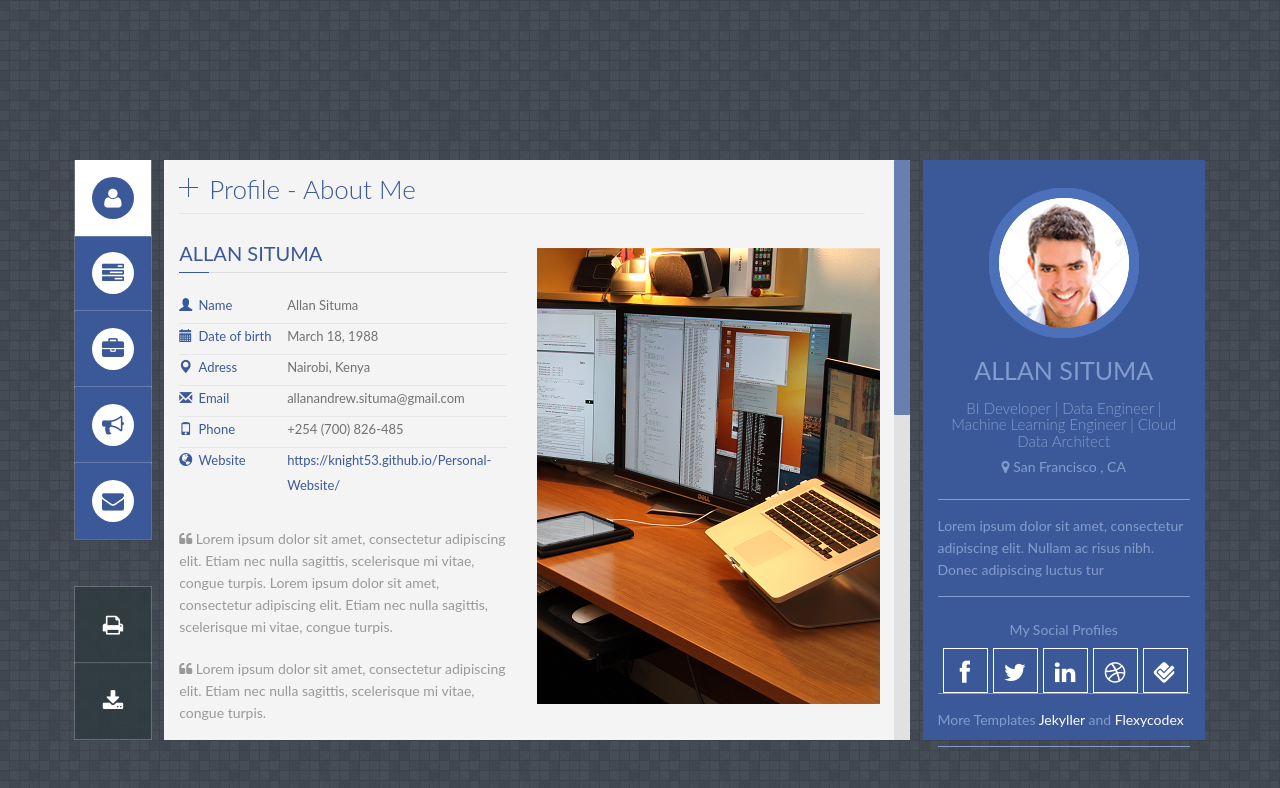
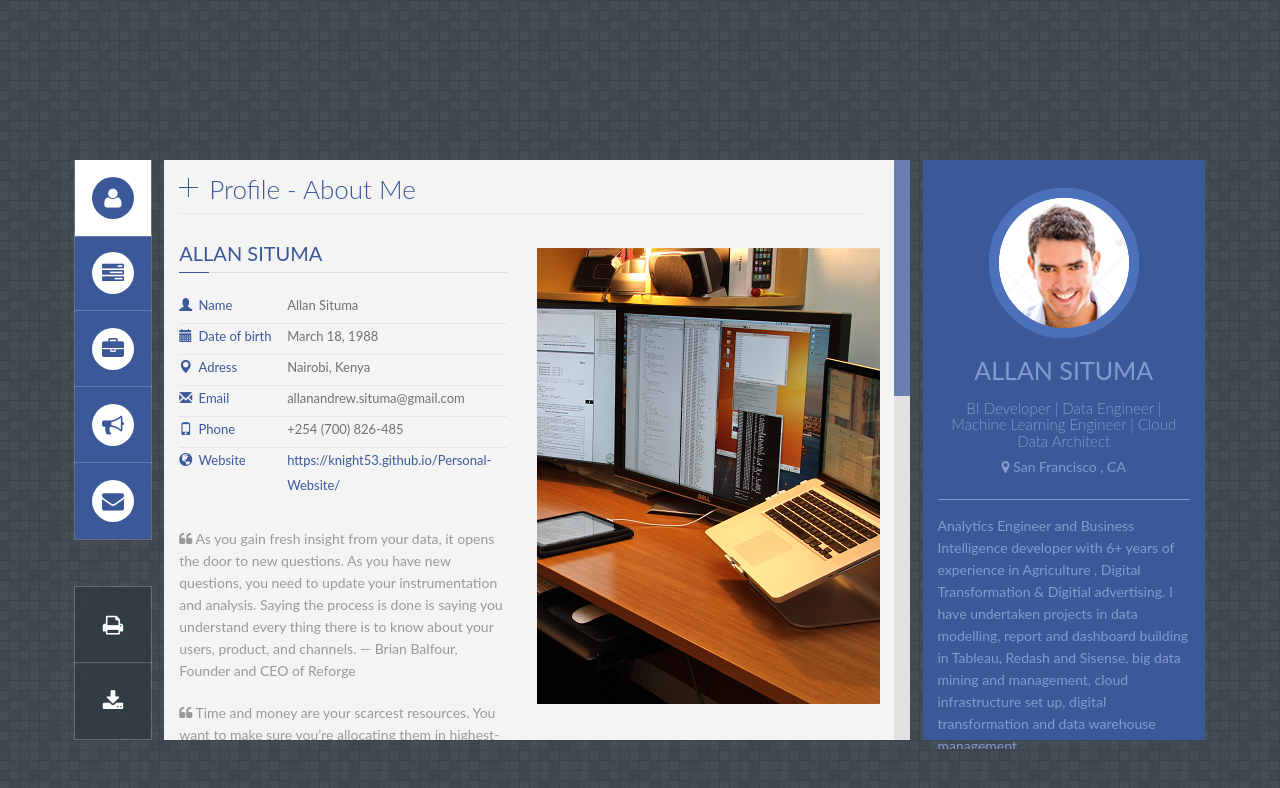
Before and after one commit to jekyller/PanelCV, a Jekyll site: the page built from index.html, in a window 1280 px wide. Shown: the top 788 px of the page. Built offline with Jekyll 4.4.1, drawn with Linux system fonts in a browser that asks for light colours; some web fonts are replaced; some of the changed text lies outside the part shown.

Commit message:
update website profile

```diff
--- a/_includes/portfolio.html
+++ b/_includes/portfolio.html
@@ -10,10 +10,10 @@
         <!-- #filters -->
         <ul id="filters" class="clearfix">
             <li><span class="filter active" data-filter="catWeb catGraphic catMotion logo">All</span></li>
-            <li><span class="filter" data-filter="catWeb">Web Design</span></li>
-            <li><span class="filter" data-filter="catGraphic">Graphic Design</span></li>
-            <li><span class="filter" data-filter="catMotion">Motion Graphic</span></li>
-            <li><span class="filter" data-filter="logo">Logo</span></li>
+            <li><span class="filter" data-filter="catWeb">Business Intellligence</span></li>
+            <li><span class="filter" data-filter="catGraphic">Data Engineering</span></li>
+            <li><span class="filter" data-filter="catMotion">Machine Learning Engineering</span></li>
+            <li><span class="filter" data-filter="logo">Cloud Engineering</span></li>
         </ul>
         <!-- /#filters -->
 
--- a/_includes/profile.html
+++ b/_includes/profile.html
@@ -61,12 +61,12 @@
 
         <p style="margin-bottom:20px">
             <i class="fa fa-quote-left"></i>
-            Lorem ipsum dolor sit amet, consectetur adipiscing elit. Etiam nec nulla sagittis, scelerisque mi vitae, congue turpis. Lorem ipsum dolor sit amet, consectetur adipiscing elit. Etiam nec nulla sagittis, scelerisque mi vitae, congue turpis.
+            As you gain fresh insight from your data, it opens the door to new questions. As you have new questions, you need to update your instrumentation and analysis. Saying the process is done is saying you understand every thing there is to know about your users, product, and channels. — Brian Balfour, Founder and CEO of Reforge
         </p>
 
          <p style="margin-bottom:20px">
             <i class="fa fa-quote-left"></i>
-            Lorem ipsum dolor sit amet, consectetur adipiscing elit. Etiam nec nulla sagittis, scelerisque mi vitae, congue turpis.
+            Time and money are your scarcest resources. You want to make sure you’re allocating them in highest-impact areas. Data reveals impact, and with data, you can bring more science to your decisions. — Matt Trifiro, CMO at Heroku
 
         </p>
 
@@ -91,7 +91,7 @@
 <div class="row" id="services">
 	<div class="col-md-12">
         <div class="title_content">
-            <div class="text_content">My Services 1</div>
+            <div class="text_content">My Services</div>
             <div class="clear"></div>
         </div>
 
@@ -100,8 +100,8 @@
             <div class="service">
                 <div class="service-icon"><i class="fa fa-tag"></i></div>
                 <div class="service-detail">
-                    <h6>Making Money</h6>
-                    <p>Fusce quis interdum ipsum.Suspendi suscipit vehicula sapienid mattis. Lorem ipsum amet consectetur.</p>
+                    <h6>Business Intelligence Development</h6>
+                    <p>Creating reports and interactive dashboards in Tableau, Redash, PowerBI & Sisense.</p>
                 </div>
             </div>
         </div>
@@ -109,8 +109,8 @@
             <div class="service">
                 <div class="service-icon"><i class="fa fa-cogs"></i></div>
                 <div class="service-detail">
-                    <h6>Easy to Customize</h6>
-                    <p>Fusce quis interdum ipsum.Suspendi suscipit vehicula sapienid mattis. Lorem ipsum amet consectetur.</p>
+                    <h6>Data & Machine Learning Engineering</h6>
+                    <p>Creating data pipelines for data intensive applications and deploying machine learning APIs.</p>
                 </div>
             </div>
         </div>
@@ -118,8 +118,8 @@
             <div class="service">
                 <div class="service-icon"><i class="fa fa-arrows-alt"></i></div>
                 <div class="service-detail">
-                    <h6>Moving Let Us Help</h6>
-                    <p>Fusce quis interdum ipsum.Suspendi suscipit vehicula sapienid mattis. Lorem ipsum amet consectetur.</p>
+                    <h6>Cloud Engineering</h6>
+                    <p>Setting up, monitoring and troubleshooting Google cloud platform and amazon web service.</p>
                 </div>
             </div>
         </div>
@@ -136,7 +136,7 @@
 <div class="col-md-12">
     <div class="bottom-p">
         <div class="title_content">
-            <div class="text_content">My Services 2</div>
+            <div class="text_content">Service experience</div>
             <div class="clear"></div>
         </div>
 
@@ -145,7 +145,7 @@
                 <div class="panel-heading">
                     <h4 class="panel-title">
                         <a data-toggle="collapse" data-parent="#accordion" href="#collapseOne" class="collapse_tabs">
-                            Making Money
+                            Business Intelligence Development
                             <i class="glyphicon glyphicon-chevron-up" style="float: right;font-size: 13px;"></i>
                         </a>
                     </h4>
@@ -160,7 +160,7 @@
                 <div class="panel-heading">
                     <h4 class="panel-title">
                         <a data-toggle="collapse" data-parent="#accordion" href="#collapseTwo" class="collapse_tabs">
-                            Easy to Customize
+                            Data & Machine Learning Engineering
                             <i class="glyphicon glyphicon-chevron-down" style="float: right;font-size: 13px;"></i>
                         </a>
                     </h4>
@@ -175,7 +175,7 @@
                 <div class="panel-heading">
                     <h4 class="panel-title">
                         <a data-toggle="collapse" data-parent="#accordion" href="#collapseThree" class="collapse_tabs">
-                            Moving Let Us Help
+                            Cloud Engineering
                             <i class="glyphicon glyphicon-chevron-down" style="float: right;font-size: 13px;"></i>
                         </a>
                     </h4>
--- a/index.html
+++ b/index.html
@@ -78,7 +78,10 @@
         <!-- Profile Description -->
         <div id="profile_desc">
             <p>
-            	Lorem ipsum dolor sit amet, consectetur adipiscing elit. Nullam ac risus nibh. Donec adipiscing luctus tur
+                Analytics Engineer and Business Intelligence developer with 6+ years of experience in Agriculture
+                 , Digital Transformation & Digitial advertising. I have undertaken projects in data modelling,
+                 report and dashboard building in Tableau, Redash and Sisense, big data mining and management,
+                 cloud infrastructure set up, digital transformation and data warehouse management.
             </p>
 
         </div>
```
